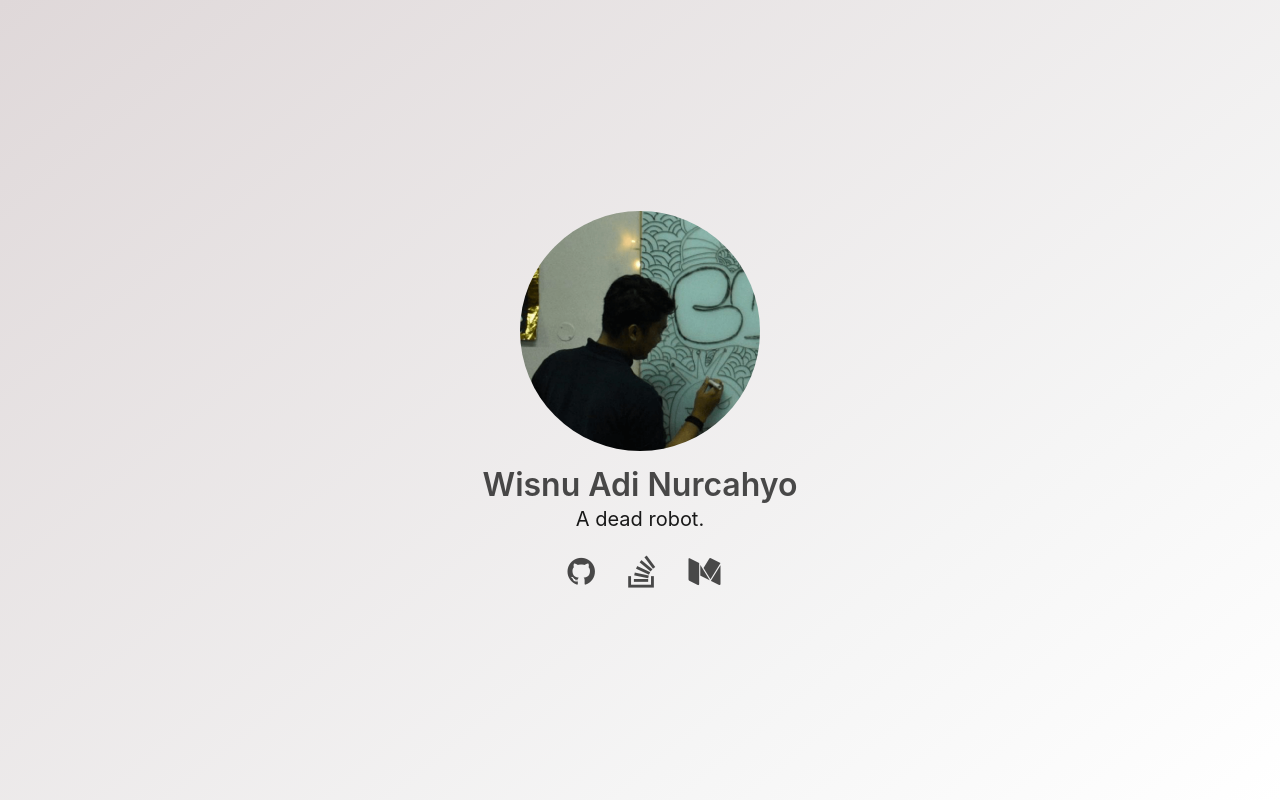
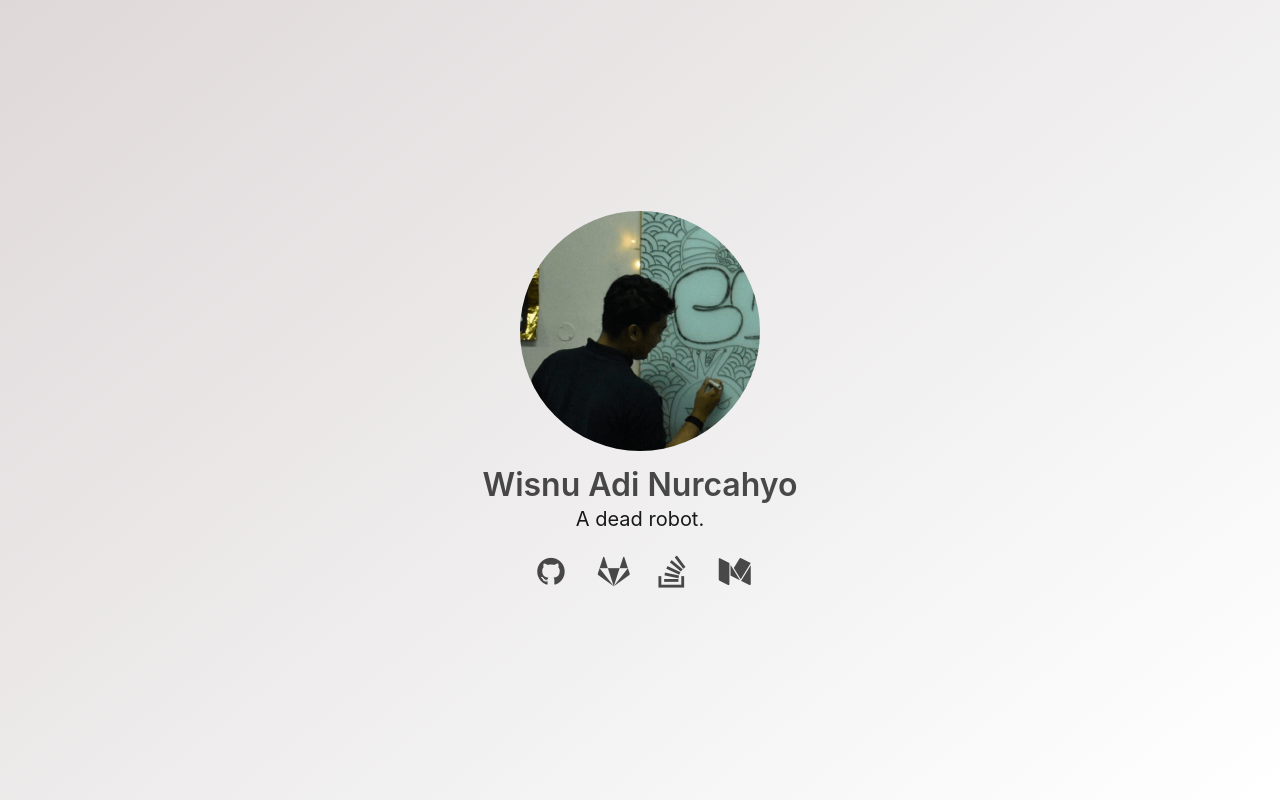
Before and after one commit to wisn/wisn.github.io, a plain HTML site: page index.html in a window 1280 px wide. Drawn offline with nearby package versions, Linux system fonts and the light colour scheme.

Commit message:
Add GitLab link

```diff
--- a/index.html
+++ b/index.html
@@ -28,6 +28,9 @@
         <a class="icon" target="_blank" href="https://github.com/wisn">
           <i class="fa fa-github fa-2x"></i>
         </a>
+        <a class="icon" target="_blank" href="https://gitlab.com/wisn">
+          <i class="fa fa-gitlab fa-2x"></i>
+        </a>
         <a class="icon" target="_blank" href="https://stackoverflow.com/users/6914498/wisnu-adi-nurcahyo">
           <i class="fa fa-stack-overflow fa-2x"></i>
         </a>
```
